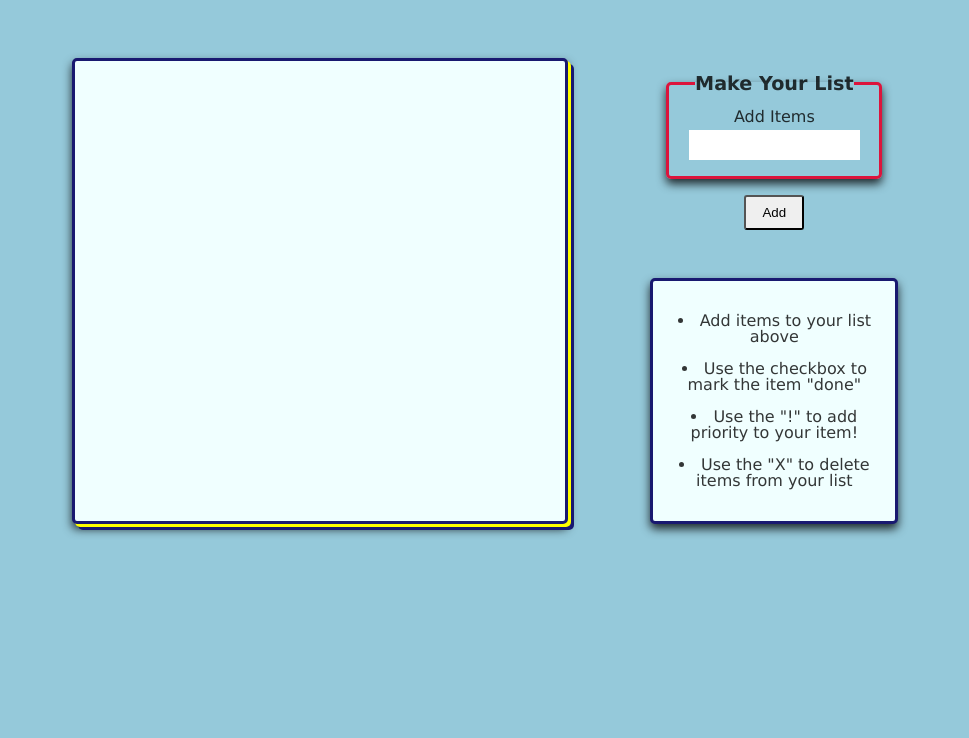
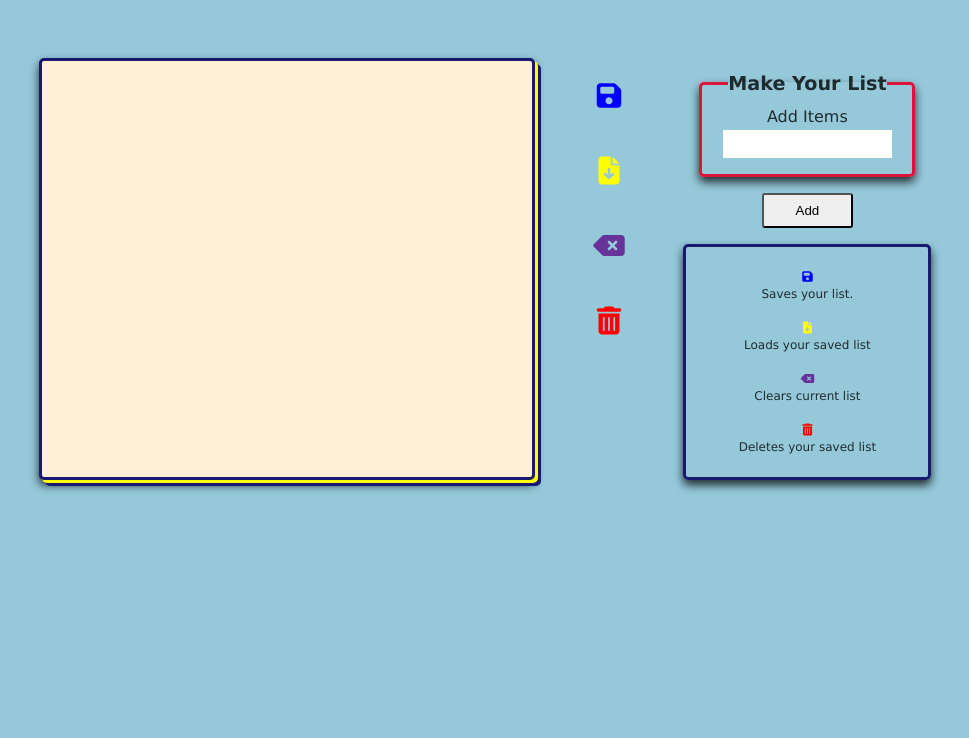
Before and after one commit to AndresMillsGallego/To-Do-List, a plain HTML site: page index.html in a window 1280 px wide. Shown: the part 122-860 px from the top of the page, without its empty margins (155-1124 px from the left). After the commit the page ends 800 px from the top, so only its background shows below. Drawn offline with Linux system fonts and the light colour scheme.

Commit message:
finished the first phase

```diff
--- a/css/style.css
+++ b/css/style.css
@@ -8,7 +8,7 @@
   color: rgba(0, 0, 0, 0.787);
   max-width: 1024px;
   margin: 30px auto;
-  height: 100vh;
+  max-height: 100vh;
 }
 
 header {
@@ -36,18 +36,20 @@ h1 {
   margin: 0 1.5rem;
 }
 
-header > i {
+header > a {
   font-size: 3rem;
+}
+
+header i:hover {
+  cursor: pointer;
+  color:rebeccapurple
 }
 
 nav i {
   margin-left: 1rem;
 }
 
-nav i:hover {
-  cursor: pointer;
-  color: rgba(255, 255, 0, 0.733);
-}
+
 a {
   color: inherit;
 }
@@ -72,9 +74,47 @@ img {
   width: 50%;
   border: 3px solid midnightblue;
   border-radius: 5px;
-  background-color: azure;
+  background-color:papayawhip;
   padding: 2rem;
   box-shadow: 3px 3px yellow, 6px 6px midnightblue, 0px 5px 10px;
+}
+
+#buttonDiv {
+  width: 5%;
+  height: 300px;
+  display: flex;
+  flex-direction: column;
+  justify-content: center;
+}
+
+#buttonDiv i {
+  margin: auto;
+  font-size: 1.75rem;
+}
+
+p {
+  margin-top: 5px;
+}
+
+.fa-save {
+  color: blue;
+}
+
+.fa-file-download {
+  color: yellow;
+}
+
+.fa-backspace {
+  color:rebeccapurple;
+}
+
+.fa-trash-alt {
+  color: red;
+}
+
+#buttonDiv i:hover {
+  cursor: pointer;
+  font-size: 1.8rem;
 }
 
 #formDiv {
@@ -104,33 +144,33 @@ fieldset {
 }
 
 form button {
-  padding: .5rem 1rem;
+  padding: .5rem 2rem;
   border-radius: 3px;
 }
+
 form button:hover {
   cursor: pointer;
-  background-color: lavender;
+  background-color:rgb(255, 239, 213)
 }
+
 ol {
   list-style-type: decimal;
   list-style-position: inside;
 }
 
 ul {
-  list-style-type: disc;
-  list-style-position: inside;
-  font-size: 1rem;
+  list-style-type: none;
+  font-size: .75rem;
   text-align: center;
-  margin-top: 2rem;
   border: 3px solid midnightblue;
   border-radius: 5px;
-  background-color: azure;
-  padding: 1rem;
+  padding: 5px;
   box-shadow: 0px 5px 10px;
 }
 
 li {
   margin: 1rem auto;
+  padding: 3px;
 }
 
 legend {
@@ -142,10 +182,6 @@ label {
   font-size: 1rem;
 }
 
-.highlight {
-  color: red;
-}
-
 .checkedBox {
   text-decoration: line-through;
   color: rgba(128, 128, 128, 0.527);
@@ -154,6 +190,14 @@ label {
 #renderedList label {
   margin-right: 1rem;
   margin-left: .5rem;
+}
+
+.highlight {
+  color: red;
+  font-weight:100;
+  border: 2px dashed gold;
+  border-radius: 10px;
+  padding: 3px;
 }
 
 #renderedList button {
@@ -169,20 +213,20 @@ input {
   font-size: .75rem;
   padding: 5px;
   margin-top: 5px;
-  border: 3px solid transparent;
+  border: 2px solid transparent;
 }
 
 input:hover {
-  border: 3px solid midnightblue;
+  border: 2px solid midnightblue;
 }
 
 .darkMode {
   background-color: #0f1113c5;
+  font-family: Verdana, Geneva, Tahoma, sans-serif;
   color:beige;
   max-width: 1024px;
   margin: 30px auto;
   height: 100vh;
-  font-family:'Franklin Gothic Medium', 'Arial Narrow', Arial, sans-serif;
 }
 
 .darkMode #renderedList,
@@ -190,15 +234,18 @@ input:hover {
   background-color: rgba(15, 13, 13, 0.76);
   border-color: cyan;
 }
-
+.darkMode input {
+  background-color: rgba(15, 13, 13, 0.76);
+  color: yellow;
+}
 .darkMode #renderedList {
   box-shadow: 3px 3px deeppink, 6px 6px cyan, 0px 5px 10px;
 }
 
-.darkMode nav i:hover {
+.darkMode header i:hover {
   color: cyan;
 }
 
 .darkMode form input:hover {
-  border: 3px solid cyan;
+  border: 2px solid cyan;
 }
--- a/index.html
+++ b/index.html
@@ -11,7 +11,7 @@
 
 <body id="body" class="normalMode">
   <header>
-    <i class="fas fa-clipboard-list"></i>
+    <a href="index.html"><i class="fas fa-clipboard-list"></i></a>
     <div id="headerDiv">
       <h1>To Do List</h1>
       <label>Normal Mode
@@ -25,9 +25,7 @@
       </label>
     </div>
     <nav>
-       <i class="fas fa-save" id="save"></i>
-      <i class="fas fa-file-download" id="load"></i>
-      <i class="fas fa-trash-alt" id="clear"></i>
+      <a href="https://github.com/" target="_blank"><i class="fab fa-github"></i></a>
       <a href="https://open.spotify.com/" target="_blank"><i class="fab fa-spotify"></i></a>
       <a href="https://www.google.com/" target="_blank"><i class="fab fa-google"></i></a>
     </nav>
@@ -36,6 +34,12 @@
     <div id="renderedList">
       <ol id="mainList">
       </ol>
+    </div>
+    <div id="buttonDiv">
+      <i class="fas fa-save" id="save" title="Save This List"></i>
+      <i class="fas fa-file-download" id="load" title="Load Saved List"></i>
+      <i class="fas fa-backspace" id="clear" title="Clear This List"></i>
+      <i class="fas fa-trash-alt" id="delete" title="Delete Saved List"></i>
     </div>
     <div id="formDiv">
       <form>
@@ -48,10 +52,10 @@
         <button type="submit" id="submitButton">Add</button>
       </form>
       <ul id="instructions">
-        <li>Add items to your list above</li>
-        <li>Use the checkbox to mark the item "done"</li>
-        <li>Use the "!" to add priority to your item!</li>
-        <li>Use the "X" to delete items from your list</li>
+        <li><i class="fas fa-save"></i><p>Saves your list.</p></li>
+        <li><i class="fas fa-file-download"></i><p>Loads your saved list</p></li>
+        <li><i class="fas fa-backspace"></i><p>Clears current list</p></li>
+        <li><i class="fas fa-trash-alt"></i><p>Deletes your saved list</p></li>
       </ul>
     </div>
   </main>
--- a/js/app.js
+++ b/js/app.js
@@ -3,7 +3,8 @@
 // const listDiv = document.getElementById('renderedList');
 const form = document.querySelector('form');
 const list = document.getElementById('mainList');
-const header = document.querySelector('header');
+// const header = document.querySelector('header');
+let body = document.getElementById('body');
 // let photoArray = ['arc', 'beach', 'beach2', 'boulangerie', 'eiffel', 'paradise-pier', 'walt', 'tanzania'];
 let listArray = [];
 let itemCounter = 0;
@@ -86,7 +87,7 @@ function handleClick(event) {
   }
 }
 
-function headerClicks(event) {
+function buttonClicks(event) {
   let body = document.getElementById('body');
   let toggle = event.target;
   if (toggle.id === 'normal') {
@@ -108,8 +109,11 @@ function headerClicks(event) {
   }
   if (toggle.id === 'clear') {
     list.innerHTML = '';
+  }
+  if (toggle.id === 'delete') {
     itemCounter = 0;
     localStorage.clear();
+    listArray =[];
   }
 }
 
@@ -129,4 +133,4 @@ function headerClicks(event) {
 
 form.addEventListener('submit', handleSubmit);
 list.addEventListener('click', handleClick);
-header.addEventListener('click', headerClicks);
+body.addEventListener('click', buttonClicks);
```
